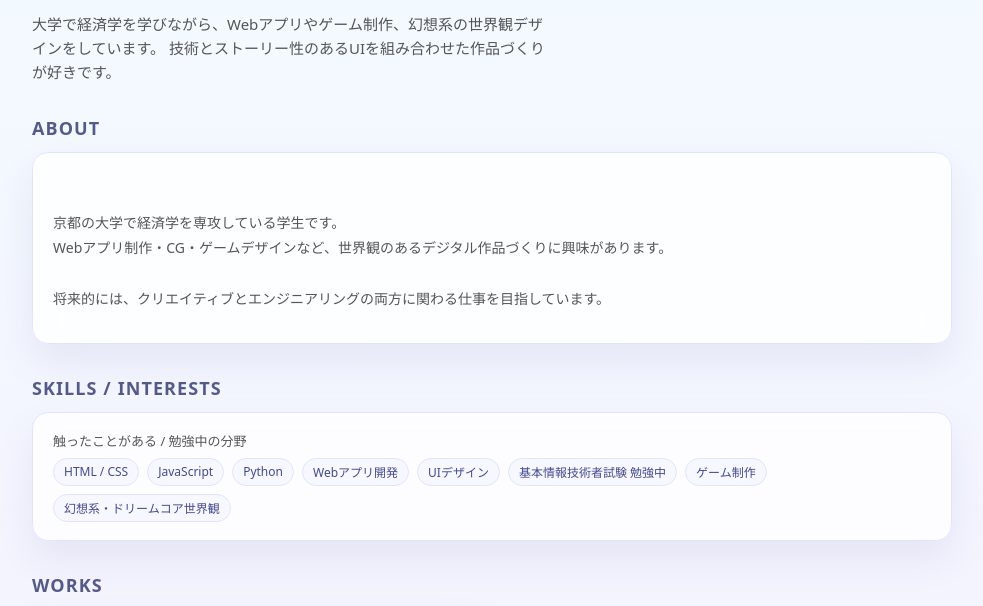
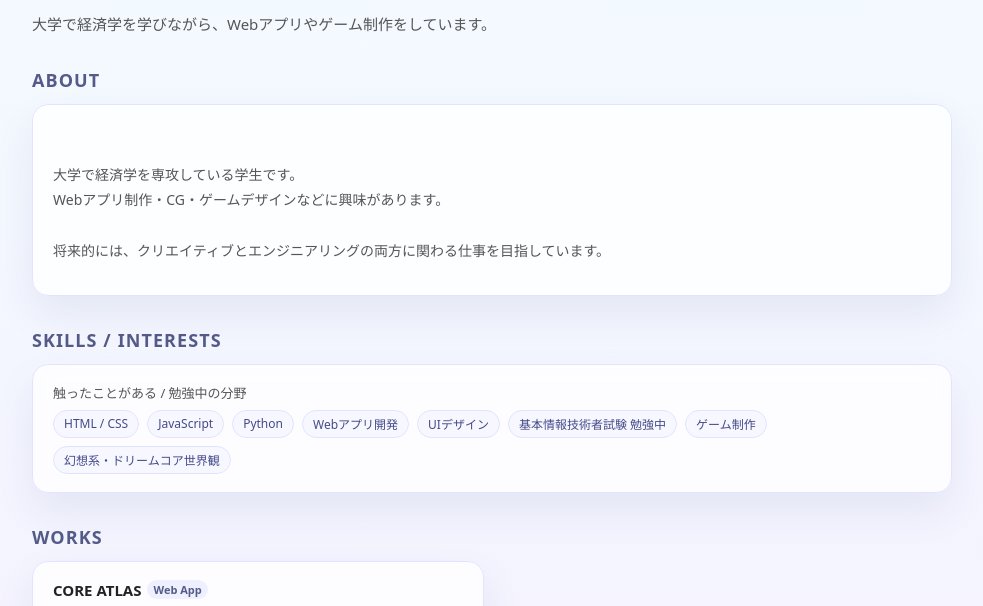
Before and after one commit to mochi56-1/mochi56-1.github.io, a plain HTML site: page index.htm in a window 1280 px wide. Shown: the part 117-723 px from the top of the page, without its empty margins (148-1131 px from the left). Drawn offline with Linux system fonts and the light colour scheme.

Commit message:
Update index.htm

```diff
--- a/index.htm
+++ b/index.htm
@@ -211,8 +211,8 @@
       <div class="badge">Portfolio</div>
       <h1>Your Name</h1>
       <p class="subtitle">
-        大学で経済学を学びながら、Webアプリやゲーム制作、幻想系の世界観デザインをしています。
-        技術とストーリー性のあるUIを組み合わせた作品づくりが好きです。
+        大学で経済学を学びながら、Webアプリやゲーム制作をしています。
+
       </p>
     </header>
 
@@ -221,8 +221,8 @@
       <h2>ABOUT</h2>
       <div class="card">
         <p class="about-body">
-京都の大学で経済学を専攻している学生です。
-Webアプリ制作・CG・ゲームデザインなど、世界観のあるデジタル作品づくりに興味があります。
+大学で経済学を専攻している学生です。
+Webアプリ制作・CG・ゲームデザインなどに興味があります。
 
 将来的には、クリエイティブとエンジニアリングの両方に関わる仕事を目指しています。
         </p>
```
